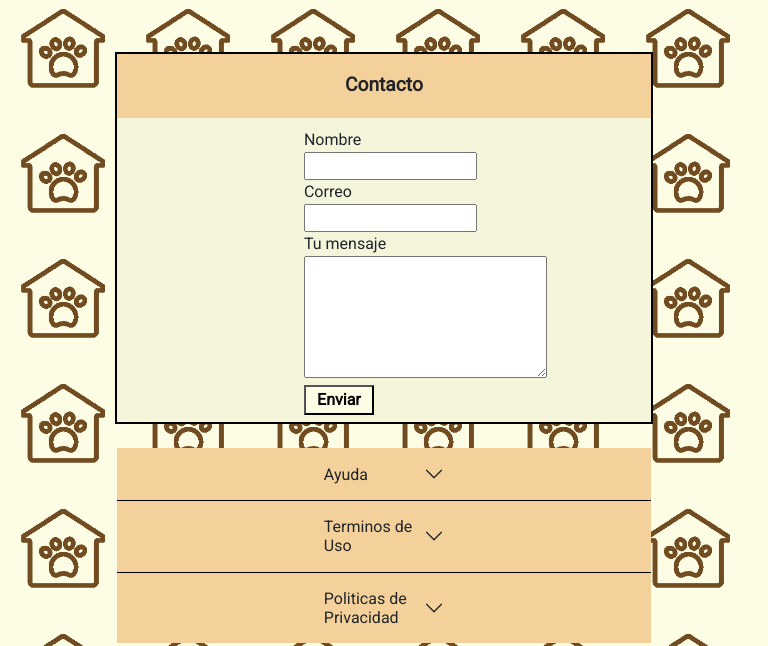
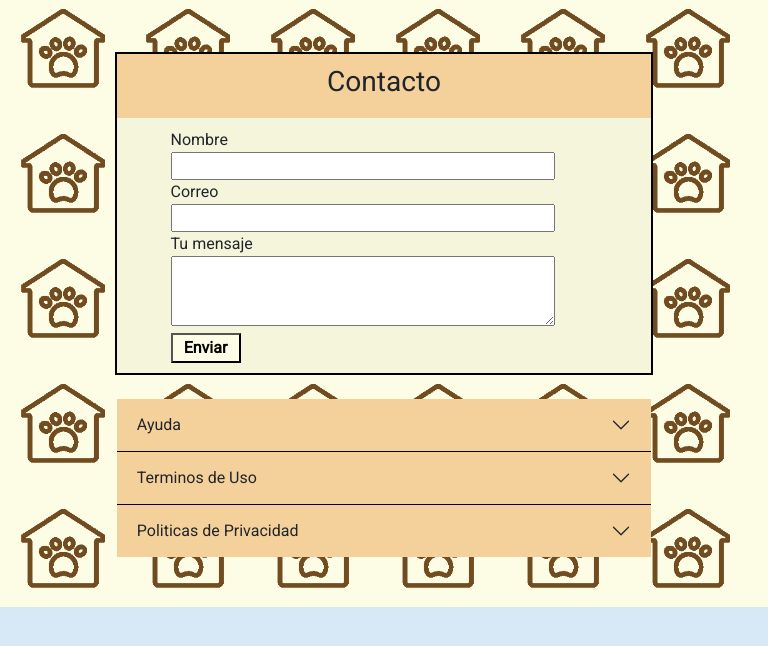
Before and after one commit to FrancoR-Orellana/desarrollo-pagina-web, a plain HTML site: page nosotros.html in a window 768 px wide. Shown: the part 138-784 px from the top of the page. Drawn offline with nearby package versions, Linux system fonts and the light colour scheme.

Commit message:
mejoras en el resposive de nosotros

```diff
--- a/nosotros.html
+++ b/nosotros.html
@@ -43,7 +43,9 @@
     <h1>Nosotros</h1>
 
     <div class="formulario">
-        <div class="caja__desplegable" id="contacto"><strong>Contacto</strong></div>
+        <div class="caja__desplegable" id="contacto">
+          <h2>Contacto</h2>
+        </div>
         <form action="" id="formulario">
             <label for="">Nombre</label> <br>
             <input class="input" type="text">
--- a/style-tablet.css
+++ b/style-tablet.css
@@ -73,7 +73,7 @@
         grid-row: span 1;
     }
 
-    h2{
+    .subtitulo{
         width: 30%;
         margin-left: 35%;
     }
@@ -95,13 +95,7 @@
 
     /*estilos nosotros*/
 
-    .input {
-        width: 50%;
-    }
 
-    .input-texto {
-        width: 70%;
-    }
 
 
 }
@@ -230,7 +224,7 @@
         grid-row: span 1;
     }
 
-    h2{
+    .subtitulo{
         width: 30%;
         margin-left: 35%;
     }
--- a/style.css
+++ b/style.css
@@ -94,8 +94,8 @@ a:link, a:visited, a:active {
     background-color: #F4D19B;
     border: solid 2px black;
     margin-top: 3%;
-    width: 10%;
-    margin-left: 45%;
+    width: 20%;
+    margin-left: 40%;
     text-align: center;
 }
 
@@ -309,12 +309,11 @@ h3 {
     width: 100%;
     height: 4rem;
     background-color: #F4D19B;
-    font-size: larger;
     margin-bottom: 2%;
 }
 
 #formulario {
-    margin-left: 35%;
+    margin-left: 10%;
 }
 
 #enviar {
@@ -322,9 +321,10 @@ h3 {
 }
 
 .input {
-    width: 30%;
+    width: 80%;
 }
 
 .input-texto {
-    width: 50%;
+    width: 80%;
+    height: 70px;
 }
```
